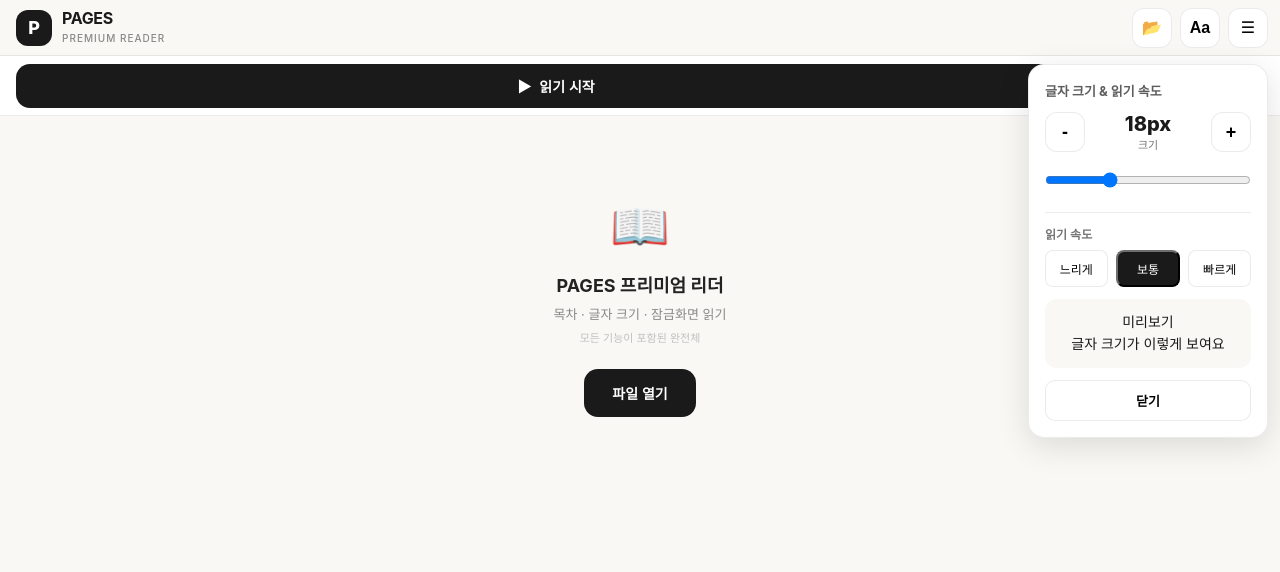
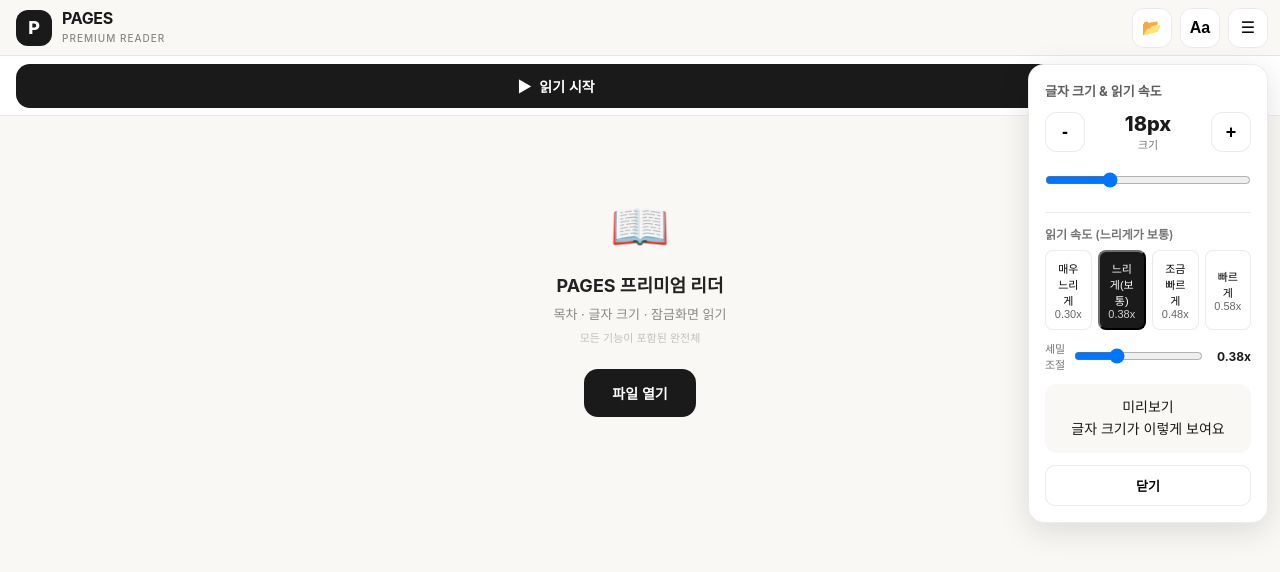
Before and after one commit to myiq95/page, a website: page www/index.html in a window 1280 px wide. Both pictures are taken after a click on the button "Aa". Drawn offline with Linux system fonts and the light colour scheme.

Commit message:
Add files via upload

```diff
--- a/www/index.html
+++ b/www/index.html
@@ -74,11 +74,17 @@
   </div>
   <input type="range" id="fontSlider" min="12" max="32" value="18" style="width:100%;margin:8px 0" oninput="setFont(this.value)">
   <div style="margin-top:16px;padding-top:12px;border-top:1px solid var(--line)">
-    <div style="font-size:12px;font-weight:600;opacity:0.6;margin-bottom:8px">읽기 속도</div>
-    <div style="display:flex;gap:8px">
-      <button onclick="setSpeed(0.5)" class="speed-btn" data-speed="0.5" style="flex:1;padding:8px;border-radius:8px;border:1px solid var(--line);background:white;font-size:12px">느리게</button>
-      <button onclick="setSpeed(0.9)" class="speed-btn active" data-speed="0.9" style="flex:1;padding:8px;border-radius:8px;background:var(--ink);color:white;border-color:var(--ink);font-size:12px">보통</button>
-      <button onclick="setSpeed(1.2)" class="speed-btn" data-speed="1.2" style="flex:1;padding:8px;border-radius:8px;border:1px solid var(--line);background:white;font-size:12px">빠르게</button>
+    <div style="font-size:12px;font-weight:600;opacity:0.6;margin-bottom:8px">읽기 속도 (느리게가 보통)</div>
+    <div style="display:flex;gap:6px;margin-bottom:10px">
+      <button onclick="setSpeed(0.30)" class="speed-btn" data-speed="0.3" style="flex:1;padding:8px;border-radius:8px;border:1px solid var(--line);background:white;font-size:11px">매우 느리게<br><span style="opacity:0.6">0.30x</span></button>
+      <button onclick="setSpeed(0.38)" class="speed-btn active" data-speed="0.38" style="flex:1;padding:8px;border-radius:8px;background:var(--ink);color:white;border-color:var(--ink);font-size:11px">느리게(보통)<br><span style="opacity:0.8">0.38x</span></button>
+      <button onclick="setSpeed(0.48)" class="speed-btn" data-speed="0.48" style="flex:1;padding:8px;border-radius:8px;border:1px solid var(--line);background:white;font-size:11px">조금 빠르게<br><span style="opacity:0.6">0.48x</span></button>
+      <button onclick="setSpeed(0.58)" class="speed-btn" data-speed="0.58" style="flex:1;padding:8px;border-radius:8px;border:1px solid var(--line);background:white;font-size:11px">빠르게<br><span style="opacity:0.6">0.58x</span></button>
+    </div>
+    <div style="display:flex;align-items:center;gap:8px">
+      <span style="font-size:11px;opacity:0.6">세밀 조절</span>
+      <input type="range" id="speedSlider" min="0.25" max="0.70" step="0.02" value="0.38" style="flex:1" oninput="setSpeed(parseFloat(this.value))">
+      <span id="speedLabel" style="font-size:12px;font-weight:700;min-width:40px;text-align:right">0.38x</span>
     </div>
   </div>
   <div id="fontPreview" style="margin-top:12px;padding:12px;background:#faf8f5;border-radius:12px;font-size:14px;line-height:1.6;text-align:center">미리보기<br>글자 크기가 이렇게 보여요</div>
@@ -115,7 +121,7 @@
 <div id="bgIndicator"><div class="dot"></div> 🔊 백그라운드 재생 중</div>
 
 <script>
-let paras=[], chaps=[], idx=0, speaking=false, fsize=18, speed=0.9;
+let paras=[], chaps=[], idx=0, speaking=false, fsize=18, speed=0.38;
 let synth=window.speechSynthesis;
 const fontLabel=document.getElementById('fontLabel');
 const popupLabel=document.getElementById('popupFontLabel');
@@ -124,13 +130,28 @@
 const savedFs=localStorage.getItem('pages-fs');
 const savedSpeed=localStorage.getItem('pages-speed');
 if(savedFs){fsize=parseInt(savedFs); fontLabel.textContent=fsize; popupLabel.textContent=fsize+'px'; slider.value=fsize; preview.style.fontSize=fsize+'px';}
-if(savedSpeed){speed=parseFloat(savedSpeed); document.querySelectorAll('.speed-btn').forEach(b=>{b.classList.toggle('active', parseFloat(b.dataset.speed)===speed); if(b.classList.contains('active')){b.style.background='var(--ink)'; b.style.color='white';}else{b.style.background='white'; b.style.color='var(--ink)';}});}
+if(savedSpeed){speed=parseFloat(savedSpeed); setTimeout(()=>setSpeed(speed),100);}
 
 function toggleSidebar(){const sb=document.getElementById('sidebar');const ov=document.getElementById('overlay');sb.classList.toggle('open');ov.classList.toggle('open');}
 function toggleFontPopup(){document.getElementById('fontPopup').classList.toggle('open');}
 function changeFont(d){setFont(fsize+d);}
 function setFont(s){fsize=Math.max(12,Math.min(32,parseInt(s)));document.getElementById('content').style.fontSize=fsize+'px';fontLabel.textContent=fsize;popupLabel.textContent=fsize+'px';slider.value=fsize;preview.style.fontSize=fsize+'px';localStorage.setItem('pages-fs',fsize);}
-function setSpeed(s){speed=s;localStorage.setItem('pages-speed',s);document.querySelectorAll('.speed-btn').forEach(b=>{const isActive=parseFloat(b.dataset.speed)===s; b.classList.toggle('active', isActive); b.style.background=isActive?'var(--ink)':'white'; b.style.color=isActive?'white':'var(--ink)';});}
+function setSpeed(s){
+  speed=Math.max(0.2,Math.min(1.0,parseFloat(s)));
+  localStorage.setItem('pages-speed',speed);
+  const slider=document.getElementById('speedSlider');
+  const label=document.getElementById('speedLabel');
+  if(slider) slider.value=speed;
+  if(label) label.textContent=speed.toFixed(2)+'x';
+  document.querySelectorAll('.speed-btn').forEach(b=>{
+    const btnSpeed=parseFloat(b.dataset.speed);
+    const isActive=Math.abs(btnSpeed-speed)<0.02;
+    b.classList.toggle('active', isActive);
+    b.style.background=isActive?'var(--ink)':'white';
+    b.style.color=isActive?'white':'var(--ink)';
+  });
+  document.getElementById('fileInfo').innerHTML=document.getElementById('fileInfo').innerHTML.replace(/읽기 속도:.*/,'읽기 속도: '+speed.toFixed(2)+'x');
+}
 
 fileInput.addEventListener('change', async(e)=>{const f=e.target.files[0];if(!f)return;const t=await f.text();loadBook(t,f.name);});
 function loadBook(rawText,fileName){
```
